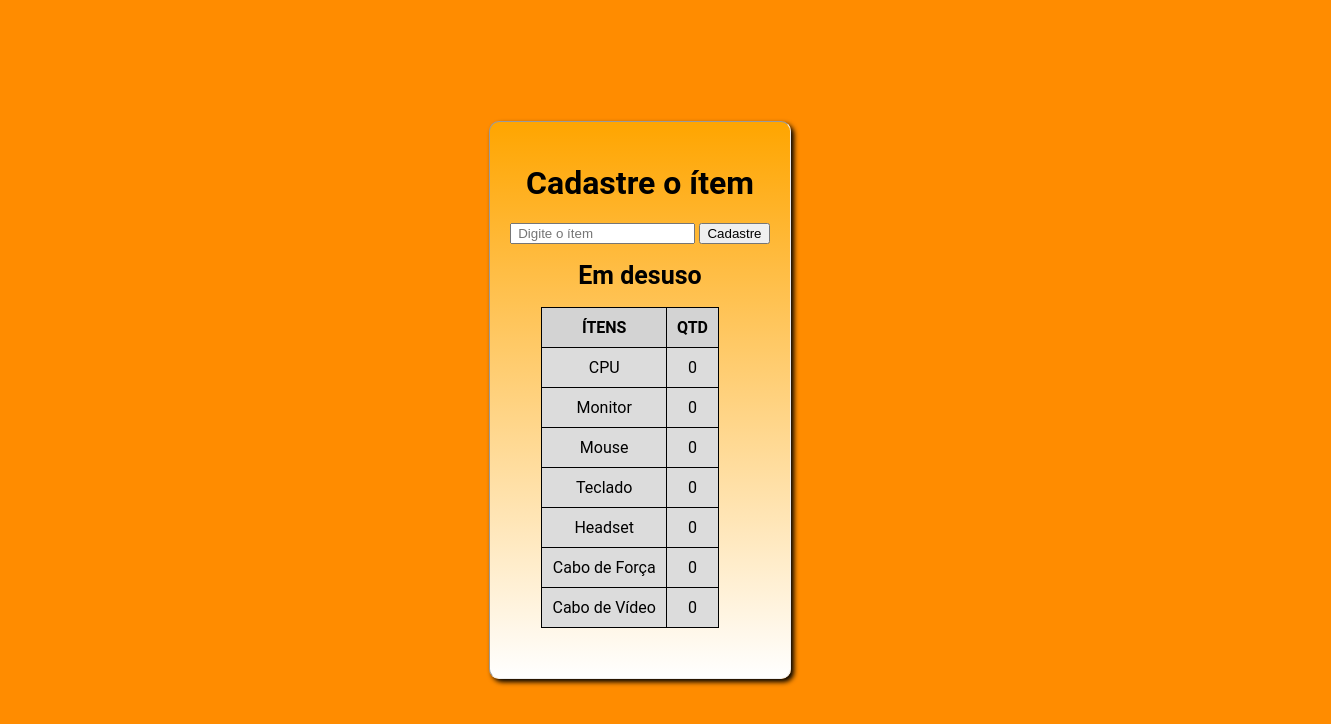
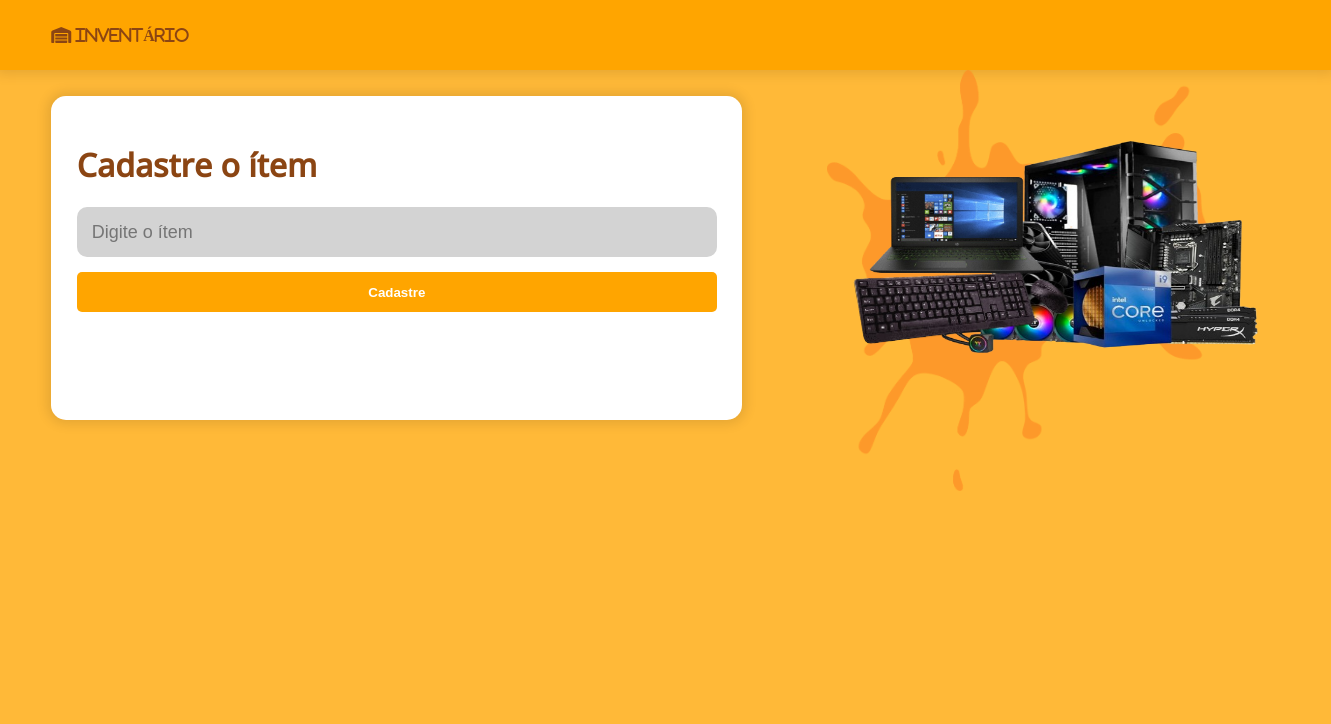
Before and after one commit to eb107/sistema-inventario, a website: page CadastroDesuso.html in a window 1280 px wide. Shown: the whole page, 1331 px wide, since content can reach past the window. Drawn offline with nearby package versions, Linux system fonts and the light colour scheme.

Commit message:
second commit

```diff
--- a/CadastroDesuso.css
+++ b/CadastroDesuso.css
@@ -1,35 +1,114 @@
+@import url('https://fonts.googleapis.com/css2?family=Open+Sans:wght@300;400;500&family=Poppins:wght@300;400;700&display=swap');
+
+
 body {
-    background-color: #ff8c00;
+    font-family: "Open Sans", sans-serif;
+    margin: 0;
+    padding: 0;
+    box-sizing: border-box;
+    background-color: #ffb938;
+    height: 100vh;
+}
+
+header {
+    background-color: #FFA500;
+    width: 100%;
+    height: 70px;
+    display: flex;
+    align-items: center;
+    padding-left: 4%;
+    box-shadow: 0px 0px 12px 4px rgba(0, 0, 0, 0.1);
+}
+
+
+header i {
+    color: #8B4513	;
+}
+
+.main {
+    display: flex;
+    flex-direction: row;
+    height: 350px;
+}
+
+.imagens {
+    display: flex;
+    position: relative;
+    margin-left: 35px;
+}
+
+.imagens img {
+    position: absolute;
+}
+
+.splat {
+    width: 400px;
+    margin-left: 50px;
+    opacity: 0.7;
+}
+
+.not {
+    width: 200px;
+    height: 150px;
+    z-index: 2;
+    margin-top: 80px;
+    margin-left: 80px;
+}
+
+.cpu {
+    z-index: 1;
+    width: 350px;
+    height: 300px;
+    margin-left: 150px;
+    margin-top: 30px;
+}
+
+.teclado {
+    z-index: 3;
+    width: 300px;
+    margin-top: 130px;
+    margin-left: 30px;
+}
+
+.container {
     display: flex;
     flex-direction: column;
-    align-items: center;
-    justify-content: center;
-    height: 100vh;
-    margin: 0;
-    text-align: center;
-    font-family: "Roboto", sans-serif;
+    width: 50%;
+    padding: 2%;
+    margin-top: 2%;
+    margin-left: 4%;
+    background-color: #fff;
+    border-radius: 15px;
+    box-shadow: 0px 0px 12px 4px rgba(0, 0, 0, 0.1);
 }
-.container {
-    background: linear-gradient(orange, white);
-    padding: 20px 20px 50px;
+
+form h1 {
+    color: #8B4513;
+}
+
+form input {
+    margin-bottom: 15px;
+    height: 30px;
+    background-color: #d3d3d3;
     border-radius: 10px;
-    border: 1px inset;
-    box-shadow: 3px 3px 5px;
+    border: none;
+    padding: 10px;
+    font-size: 18px;
 }
+
+form button {
+    height: 40px;
+    color: #fff;
+    font-weight: 700;
+    background-color: #FFA500;
+    border: none;
+    border-radius: 5px;
+}
+
 table {
-    border-collapse: collapse;
-    margin-left: 31px;
+    background-color: #fff;
+    width: 95%;
+    margin: 2%;
+    color: #8B4513;
+    font-weight: 700;
 }
-th, td {
-    border: 1.5px inset black;
-    padding: 10px;
-    text-align: center;
-    background-color: #dcdcdc;
-}
-th {
-    background-color: lightgrey;
-}
-.desuso {
-    text-align: center;
-    font-size: 25px;
-}
--- a/CadastroDesuso.html
+++ b/CadastroDesuso.html
@@ -5,52 +5,34 @@
         <meta name="viewport" content="width=device-width, initial-scale=1.0">
         <title>Inventário</title>
         <link rel="stylesheet" href="/CadastroDesuso.css" />
+        <link rel="stylesheet" href="https://cdnjs.cloudflare.com/ajax/libs/font-awesome/6.7.2/css/all.min.css" integrity="sha512-Evv84Mr4kqVGRNSgIGL/F/aIDqQb7xQ2vcrdIwxfjThSH8CSR7PBEakCr51Ck+w+/U6swU2Im1vVX0SVk9ABhg==" crossorigin="anonymous" referrerpolicy="no-referrer" />
     </head>
-    <body>
-        <div class="container">
-            <h1 class="title-cadastre">Cadastre o ítem</h1>
+        <body>
+            <header>
+                <i class="fa-solid fa-warehouse"> INVENTÁRIO</i>
+            </header>
 
-            <input type="text" id="itemDesuso" placeholder=" Digite o ítem">
+            <div class="main">
+                <form class="container">
+                    <h1 class="title-cadastre">Cadastre o ítem</h1>
 
-            <button onclick="adicionarDesuso()" style="cursor: pointer;">Cadastre</button>
+                    <input class="input" type="text" id="itemInput" placeholder=" Digite o ítem">
 
-            <h1 class="desuso">Em desuso</h1>
+                    <button onclick="adicionarItem()" style="cursor: pointer;">Cadastre</button>
+                </form>
+
+                <div class="imagens">
+                    <img class="splat" src="/images/splat-silhouette-fd8c25-xl.png" />
+                    <img class="not" src="/images/notebook.png" />
+                    <img class="cpu" src="/images/cpu.png" />
+                    <img class="teclado" src="/images/teclado.png" />
+                </div>
+            </div>
 
             <table id="inventoryTable">
-                <tr>
-                    <th>ÍTENS</th>
-                    <th>QTD</th>
-                </tr>
-                <tr>
-                    <td>CPU</td>
-                    <td>0</td>
-                </tr>
-                <tr>
-                    <td>Monitor</td>
-                    <td>0</td>
-                </tr>
-                <tr>
-                    <td>Mouse</td>
-                    <td>0</td>
-                </tr>
-                <tr>
-                    <td>Teclado</td>
-                    <td>0</td>
-                </tr>
-                <tr>
-                    <td>Headset</td>
-                    <td>0</td>
-                </tr>
-                <tr>
-                    <td>Cabo de Força</td>
-                    <td>0</td>
-                </tr>
-                <tr>
-                    <td>Cabo de Vídeo</td>
-                    <td>0</td>
-                </tr>
+
             </table>
 
-            </div>
+            <script src="/CadastroUso.js" ></script>
         </body>
 </html>
--- a/CadastroUso.css
+++ b/CadastroUso.css
@@ -1,64 +1,114 @@
+@import url('https://fonts.googleapis.com/css2?family=Open+Sans:wght@300;400;500&family=Poppins:wght@300;400;700&display=swap');
+
+
 body {
-    background-color: #ff8c00;
+    font-family: "Open Sans", sans-serif;
+    margin: 0;
+    padding: 0;
+    box-sizing: border-box;
+    background-color: #ffb938;
+    height: 100vh;
+}
+
+header {
+    background-color: #FFA500;
+    width: 100%;
+    height: 70px;
+    display: flex;
+    align-items: center;
+    padding-left: 4%;
+    box-shadow: 0px 0px 12px 4px rgba(0, 0, 0, 0.1);
+}
+
+
+header i {
+    color: #8B4513	;
+}
+
+.main {
+    display: flex;
+    flex-direction: row;
+    height: 350px;
+}
+
+.imagens {
+    display: flex;
+    position: relative;
+    margin-left: 35px;
+}
+
+.imagens img {
+    position: absolute;
+}
+
+.splat {
+    width: 400px;
+    margin-left: 50px;
+    opacity: 0.7;
+}
+
+.not {
+    width: 200px;
+    height: 150px;
+    z-index: 2;
+    margin-top: 80px;
+    margin-left: 80px;
+}
+
+.cpu {
+    z-index: 1;
+    width: 350px;
+    height: 300px;
+    margin-left: 150px;
+    margin-top: 30px;
+}
+
+.teclado {
+    z-index: 3;
+    width: 300px;
+    margin-top: 130px;
+    margin-left: 30px;
+}
+
+.container {
     display: flex;
     flex-direction: column;
-    align-items: center;
-    justify-content: center;
-    height: 100vh;
-    margin: 0;
-    text-align: center;
-    font-family: "Roboto", sans-serif;
+    width: 50%;
+    padding: 2%;
+    margin-top: 2%;
+    margin-left: 4%;
+    background-color: #fff;
+    border-radius: 15px;
+    box-shadow: 0px 0px 12px 4px rgba(0, 0, 0, 0.1);
 }
-.container {
-    background: linear-gradient(orange, white);
-    padding: 20px 20px 50px;
+
+form h1 {
+    color: #8B4513;
+}
+
+form input {
+    margin-bottom: 15px;
+    height: 30px;
+    background-color: #d3d3d3;
     border-radius: 10px;
-    border: 1.5px outset;
-    box-shadow: 3px 3px 5px;
+    border: none;
+    padding: 10px;
+    font-size: 18px;
 }
+
+form button {
+    height: 40px;
+    color: #fff;
+    font-weight: 700;
+    background-color: #FFA500;
+    border: none;
+    border-radius: 5px;
+}
+
 table {
-    border-collapse: collapse;
-    margin-left: 30px;
+    background-color: #fff;
+    width: 95%;
+    margin: 2%;
+    color: #8B4513;
+    font-weight: 700;
 }
-th, td {
-    border: 1.5px outset;
-    padding: 10px;
-    text-align: center;
-    background-color: #dcdcdc;
-}
-th {
-    background-color: lightgrey;
-}
-.em-uso {
-    text-align: center;
-    font-size: 17px;
-    padding: 5px;
-}
-.title-cadastre {
-    font-size: 22px;
-    padding: 5px;
-}
-.input {
-    background: transparent;
-    border: none;
-    border-bottom: 2px solid black;
-    outline: none;
-    padding: 1px;
-}
-.input::placeholder {
-    color: black;
-    opacity: 50;
-    transition: color 0.3s ease-in-out;
-}
-.input:focus::placeholder {
-    color: transparent;
-}
-button {
-    border: 1px outset;
-    border-radius: 5px;
-    background-color: #ff8c00;
-    padding: 4px;
-}
-#retirarItemInput {
-    margin-top: 25px;
-}
--- a/CadastroUso.js
+++ b/CadastroUso.js
@@ -1,6 +1,6 @@
 function adicionarItem() {
 
-        const itemName = "cpu"; // Substitua pelo nome desejado
+        const itemName = "cpu";
 
         // Obter a tabela do inventário
         const inventoryTable = document.getElementById('inventoryTable');
--- a/Home.css
+++ b/Home.css
@@ -1,36 +1,64 @@
+@import url('https://fonts.googleapis.com/css2?family=Open+Sans:wght@300;400;500&family=Poppins:wght@300;400;700&display=swap');
+
 body {
-    background: linear-gradient(orange, white);
-    height: 100vh;
+    font-family: "Open Sans", sans-serif;
+    margin: 0;
+    padding: 0;
+    box-sizing: border-box;
+    background-color: #ffb938;
+}
+
+header {
+    background-color: #FFA500;
+    width: 100%;
+    height: 70px;
+    display: flex;
+    align-items: center;
+    padding-left: 4%;
+    box-shadow: 0px 0px 12px 4px rgba(0, 0, 0, 0.1);
+}
+
+header i {
+    color: #8B4513	;
+}
+
+#container {
     display: flex;
     flex-direction: column;
     align-items: center;
+    justify-self: center;
+    margin-top: 10%;
+}
+
+h1 {
+    font-size: 50px;
+}
+
+#btn_container {
+    display: flex;
+    gap: 40px;
+}
+
+.btn {
+    text-decoration: none;
+}
+
+button {
+    border: none;
+    display: flex;
+    align-items: center;
     justify-content: center;
-    margin: 0;
-    font-family: "Roboto", sans-serif;
-    }
-    /* O título permanece centralizado no topo */
-    h1 {
-    margin-bottom: 50px;
-    }
-    /* Container para agrupar as caixas em coluna */
-    .boxes-container {
-    display: flex;
-    justify-content: center;
-    gap: 20px;
-    width: 100%;
-    align-items: center;
-    }
-    /* As divs de uso e desuso agora têm largura de 80% */
-    .uso-box, .desuso-box {
-    border: 1px outset;
-    width: 10%;  /* Aumentado para ocupar 80% da largura do container */
-    background: linear-gradient(#ff8c00, white);
-    border-radius: 5px;
-    text-align: center;
-    padding: 10px;
+    padding: 15px;
+    border-radius: 10px;
+    background-color: #FFA500;
+    box-shadow: 0px 0px 12px 4px rgba(0, 0, 0, 0.1);
+    color: #8B4513;
+    font-weight: bold;
+    font-size: 18px;
+    transition: transform ease 0.2s;
+}
+
+button:hover {
     cursor: pointer;
-    transition: transfom 0.3s ease;
-    }
-    .uso-box:hover, .desuso-box:hover {
-        transform: scale(1.1);
-    }
+    transform: scale(1.1);
+}
```
Also changed, not shown: CadastroUso.html (+20 -6 lines), Home.html (+16 -9 lines), images/cpu.png (added), images/notebook.png (added), images/splat-silhouette-fd8c25-xl.png (added), images/teclado.png (added).
